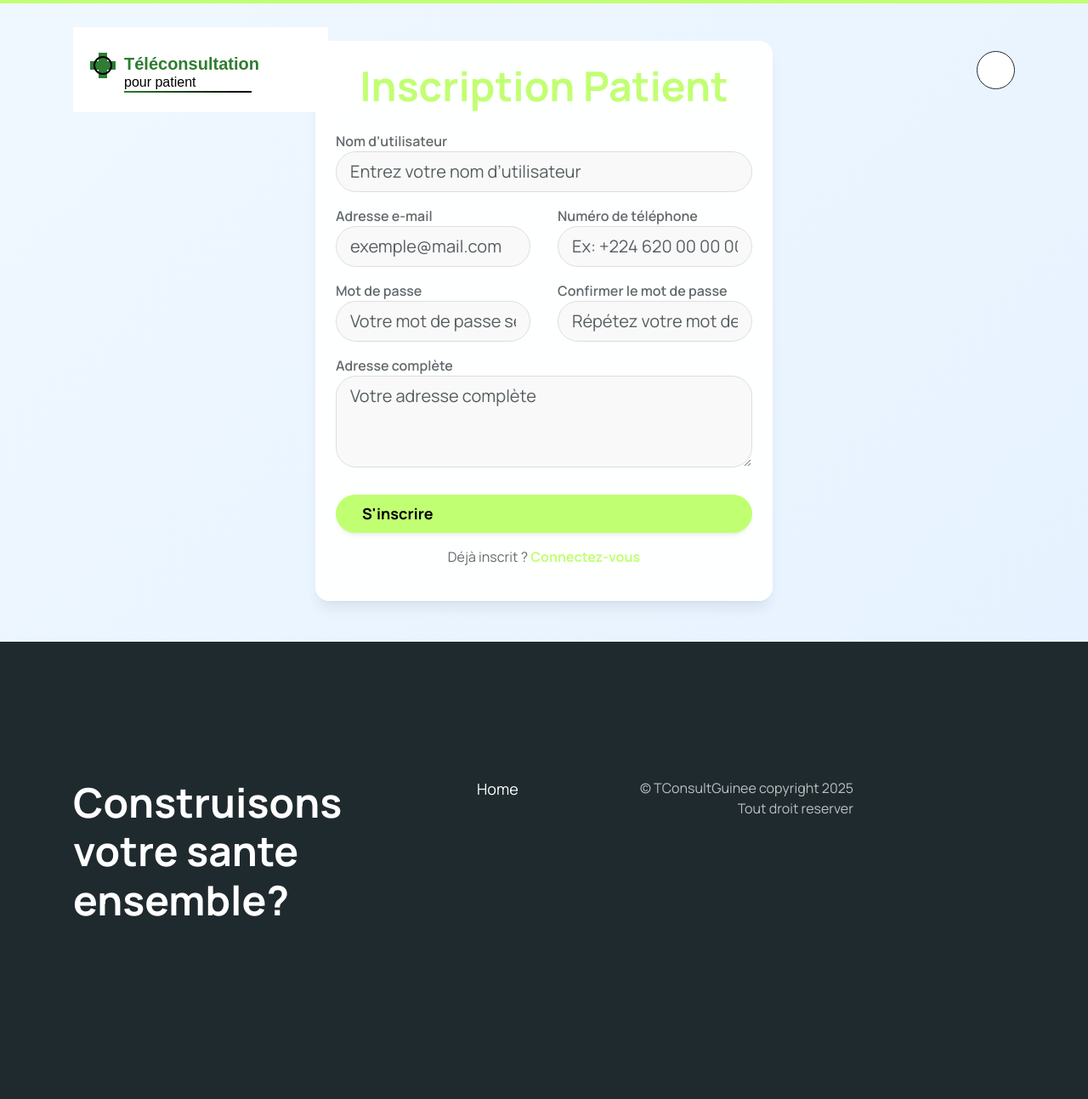
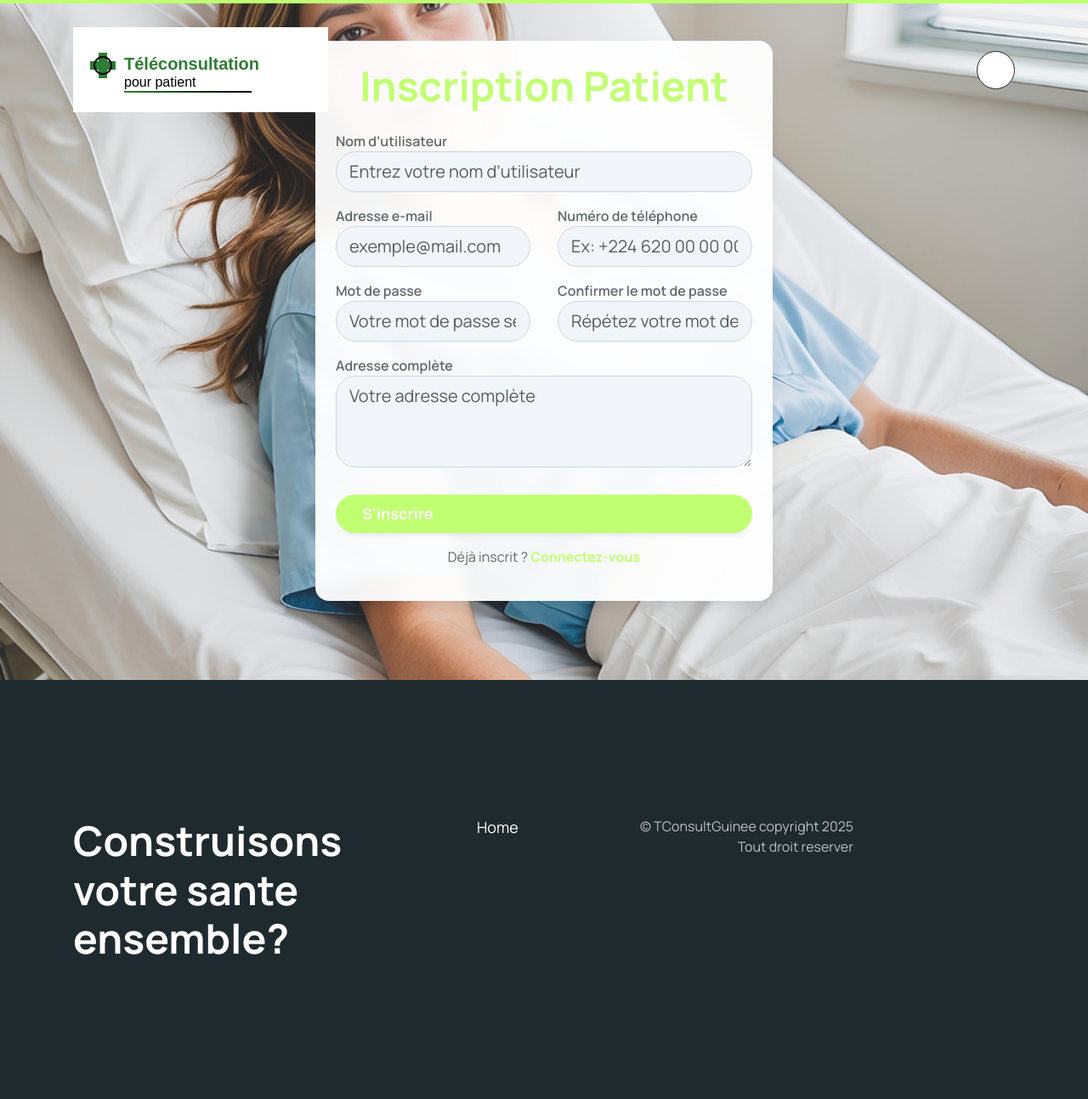
Before and after one commit to sekKerfBang/teleconsultation, a Django app: page /accounts/register/patient/ in a window 1280 px wide. Shown: the whole page at 85% size. Before the commit the page ends 1078 px from the top, so only its background shows below. Run offline with Django 4.2, Linux system fonts and the light colour scheme; some libraries are stand-ins or nearby versions.

Commit message:
changement Image de page et actualisation

```diff
--- a/templates/idea/password_reset.html
+++ b/templates/idea/password_reset.html
@@ -6,9 +6,8 @@
 {% block content %}
 <section class="banner-section position-relative d-flex align-items-center min-vh-100" style="background: linear-gradient(135deg, #0f172a, #1e293b);">
     <!-- Fond vidéo -->
-    <video class="position-absolute top-0 start-0 w-100 h-100 object-fit-cover" autoplay muted loop playsinline style="z-index:0;">
-        <source src="{% static './assets/images/backgrounds/banner-video.mp4' %}" type="video/mp4" />
-    </video>
+    <img class="position-absolute top-0 start-0 w-100 h-100 object-fit-cover" src="{% static './assets/images/backgrounds/medoc2.jpg' %}" />
+
 
     <div class="container position-relative z-1">
         <div class="row justify-content-center">
--- a/templates/idea/password_reset_complete.html
+++ b/templates/idea/password_reset_complete.html
@@ -2,9 +2,8 @@
 {% load static %}
 {% block content %}
     <section class="banner-section position-relative d-flex align-items-center min-vh-100">
-        <video class="position-absolute top-0 start-0 w-100 h-100 object-fit-cover" autoplay muted loop playsinline>
-            <source src="{% static './assets/images/backgrounds/banner-video.mp4' %}" type="video/mp4" />
-        </video>
+        <img class="position-absolute top-0 start-0 w-100 h-100 object-fit-cover" src="{% static './assets/images/backgrounds/medoc2.jpg' %}" />
+
         <div class="container">
             <div class="d-flex flex-column gap-4 pb-8 position-relative z-1">
                 <h2 class="text-2xl font-bold text-white mb-4">Votre mot de passe a été changé avec succès.</h2>
--- a/templates/idea/password_reset_confirm.html
+++ b/templates/idea/password_reset_confirm.html
@@ -3,9 +3,8 @@
 {% block title %}Nouveau mot de passe - TConsultGuinee{% endblock %}
 {% block content %}
     <section class="banner-section position-relative d-flex align-items-center min-vh-100">
-        <video class="position-absolute top-0 start-0 w-100 h-100 object-fit-cover" autoplay muted loop playsinline>
-            <source src="{% static './assets/images/backgrounds/banner-video.mp4' %}" type="video/mp4" />
-        </video>
+        <img class="position-absolute top-0 start-0 w-100 h-100 object-fit-cover" src="{% static './assets/images/backgrounds/medoc2.jpg' %}" />
+
         <div class="container">
             <div class="d-flex flex-column gap-4 pb-8 position-relative z-1">
                 <h2 class="text-2xl font-bold text-white mb-4">Définir un nouveau mot de passe</h2>
--- a/templates/idea/password_reset_done.html
+++ b/templates/idea/password_reset_done.html
@@ -3,9 +3,8 @@
 {% block title %}Réinitialisation envoyée - TConsultGuinee{% endblock %}
 {% block content %}
     <section class="banner-section position-relative d-flex align-items-center min-vh-100">
-        <video class="position-absolute top-0 start-0 w-100 h-100 object-fit-cover" autoplay muted loop playsinline>
-            <source src="{% static './assets/images/backgrounds/banner-video.mp4' %}" type="video/mp4" />
-        </video>
+        <img class="position-absolute top-0 start-0 w-100 h-100 object-fit-cover" src="{% static './assets/images/backgrounds/medoc2.jpg' %}" />
+
         <div class="container">
             <div class="d-flex flex-column gap-4 pb-8 position-relative z-1">
                 <h2 class="text-2xl font-bold text-white mb-4">Vérifiez votre email</h2>
--- a/templates/idea/register_patient.html
+++ b/templates/idea/register_patient.html
@@ -1,8 +1,104 @@
 {% extends './base.html' %}
+{% load static %}
 {% block title %}Inscription Patient{% endblock %}
 
 {% block content %}
-<section class="py-5" style="background: linear-gradient(135deg, #f0f8ff, #e6f2ff);">
+<section class="py-5 position-relative" style="min-height: 100vh;">
+    <!-- Image de fond -->
+    <div class="position-absolute top-0 start-0 w-100 h-100">
+        <img src="{% static 'assets/images/backgrounds/femme3.png' %}"
+             class="w-100 h-100 object-fit-cover"
+             style="object-position: center; opacity: 0.9;" />
+    </div>
+
+    <!-- Contenu principal -->
+    <div class="container position-relative" style="z-index: 2;">
+        <div class="row justify-content-center">
+            <div class="col-lg-6 col-md-8">
+                <div class="card shadow-lg border-0 rounded-4 p-4"
+                     style="background-color: rgba(255, 255, 255, 0.95); backdrop-filter: blur(8px);">
+
+                    <h2 class="text-center mb-4 fw-bold text-primary">Inscription Patient</h2>
+
+                    {% if messages %}
+                        {% for message in messages %}
+                            <div class="alert alert-danger" role="alert">{{ message }}</div>
+                        {% endfor %}
+                    {% endif %}
+
+                    <form method="POST" class="d-flex flex-column gap-3">
+                        {% csrf_token %}
+
+                        <!-- Nom d'utilisateur -->
+                        <div class="form-group">
+                            <label for="{{ form.username.id_for_label }}" class="fw-semibold">{{ form.username.label }}</label>
+                            {{ form.username }}
+                            <div class="text-danger">{{ form.username.errors }}</div>
+                        </div>
+
+                        <!-- Email & Téléphone -->
+                        <div class="row">
+                            <div class="col-md-6">
+                                <label for="{{ form.email.id_for_label }}" class="fw-semibold">{{ form.email.label }}</label>
+                                {{ form.email }}
+                                <div class="text-danger">{{ form.email.errors }}</div>
+                            </div>
+                            <div class="col-md-6">
+                                <label for="{{ form.phone_number.id_for_label }}" class="fw-semibold">{{ form.phone_number.label }}</label>
+                                {{ form.phone_number }}
+                                <div class="text-danger">{{ form.phone_number.errors }}</div>
+                            </div>
+                        </div>
+
+                        <!-- Mots de passe -->
+                        <div class="row">
+                            <div class="col-md-6">
+                                <label for="{{ form.password1.id_for_label }}" class="fw-semibold">{{ form.password1.label }}</label>
+                                {{ form.password1 }}
+                                <div class="text-danger">{{ form.password1.errors }}</div>
+                            </div>
+                            <div class="col-md-6">
+                                <label for="{{ form.password2.id_for_label }}" class="fw-semibold">{{ form.password2.label }}</label>
+                                {{ form.password2 }}
+                                <div class="text-danger">{{ form.password2.errors }}</div>
+                            </div>
+                        </div>
+
+                        <!-- Adresse -->
+                        <div class="form-group">
+                            <label for="{{ form.address.id_for_label }}" class="fw-semibold">{{ form.address.label }}</label>
+                            {{ form.address }}
+                            <div class="text-danger">{{ form.address.errors }}</div>
+                        </div>
+
+                        <!-- Bouton -->
+                        <button type="submit" class="btn btn-primary w-100 py-2 rounded-pill shadow-sm mt-3 text-white">
+                            S'inscrire
+                        </button>
+                    </form>
+
+                    <div class="text-center mt-3">
+                        <p>Déjà inscrit ?
+                            <a href="{% url 'utilisateur:login' %}" class="text-primary fw-bold">Connectez-vous</a>
+                        </p>
+                    </div>
+                </div>
+            </div>
+        </div>
+    </div>
+</section>
+{% endblock %}
+
+{% comment %} {% extends './base.html' %}
+{%load static %}
+{% block title %}Inscription Patient{% endblock %}
+
+{% block content %}
+<section class="py-5" >
+    <img class="position-absolute top-0 start-0 w-100 h-100 object-fit-cover"
+    src="{% static './assets/images/backgrounds/femme3.png' %}"
+    style="object-position: center; opacity: 0.4;"/>
+
     <div class="container">
         <div class="row justify-content-center">
             <div class="col-lg-6 col-md-8">
@@ -42,17 +138,7 @@
 
                         </div>
                                                </div> <!-- Prénom et Nom sur la même ligne -->
-                        {% comment %} <div class="row">
-                            <div class="col-md-6">
-                                <label for="{{ form.first_name.id_for_label }}" class="fw-semibold">{{ form.first_name.label }}</label>
-                                {{ form.first_name }}
-                            </div>
-                            <div class="col-md-6">
-                                <label for="{{ form.last_name.id_for_label }}" class="fw-semibold">{{ form.last_name.label }}</label>
-                                {{ form.last_name }}
-                            </div>
-                        </div> {% endcomment %}
-                        <!-- Passwords sur la même ligne -->
+
                         <div class="row">
                             <div class="col-md-6">
                                 <label for="{{ form.password1.id_for_label }}" class="fw-semibold">{{ form.password1.label }}</label>
@@ -75,7 +161,7 @@
                         </div>
 
 
-                        <button type="submit" class="btn btn-primary w-100 py-2 rounded-pill shadow-sm mt-3">
+                        <button type="submit" class="btn btn-primary w-100 py-2 rounded-pill shadow-sm mt-3 text-white">
                             S'inscrire
                         </button>
                     </form>
@@ -90,4 +176,4 @@
         </div>
     </div>
 </section>
-{% endblock %}
+{% endblock %} {% endcomment %}
--- a/utilisateur/forms.py
+++ b/utilisateur/forms.py
@@ -18,14 +18,16 @@ class CustomAuthenticationForm(AuthenticationForm):
         max_length=254,
         widget=forms.TextInput(attrs={
             'class': 'form-control',
-            'placeholder': "Entrez votre nom d'utilisateur"
+            'placeholder': "Entrez votre nom d'utilisateur",
+            'style': 'background-color: #f1f5f9; border: 1px solid #cbd5e1; border-radius: 15px; padding-left:10px;'
         })
     )
     password = forms.CharField(
         label="Mot de passe",
         widget=forms.PasswordInput(attrs={
             'class': 'form-control',
-            'placeholder': 'Entrez votre mot de passe'
+            'placeholder': 'Entrez votre mot de passe',
+            'style': 'background-color: #f1f5f9; border: 1px solid #cbd5e1; border-radius: 15px;padding-left:10px;'
         })
     )
 
@@ -94,13 +96,17 @@ class PatientRegistrationForm(UserCreationForm):
                     'class': 'form-control form-control-lg rounded-3',
                     'placeholder': placeholders.get(name, ''),
                     'rows': 3,
-                    'style': 'background-color: #f9f9f9; border: 1px solid #ddd;'
+                    # 'style': 'background-color: #f9f9f9; border: 1px solid #ddd;'
+                    'style': 'background-color: #f1f5f9; border: 1px solid #cbd5e1; border-radius: 15px; padding-left:15px;'
+
                 })
             else:
                 field.widget.attrs.update({
                     'class': 'form-control form-control-lg rounded-3',
                     'placeholder': placeholders.get(name, ''),
-                    'style': 'background-color: #f9f9f9; border: 1px solid #ddd;'
+                    # 'style': 'background-color: #f9f9f9; border: 1px solid #ddd;'
+            'style': 'background-color: #f1f5f9; border: 1px solid #cbd5e1; border-radius: 15px; padding-left:15px;'
+
                 })
 
 
@@ -137,7 +143,9 @@ class DoctorRegistrationForm(UserCreationForm):
             field.widget.attrs.update({
                 'class': 'form-control form-control-lg rounded-3',
                 'placeholder': placeholders.get(field_name, ''),
-                'style': 'background-color: #f9f9f9; border: 1px solid #ddd;'
+                # 'style': 'background-color: #f9f9f9; border: 1px solid #ddd;'
+            'style': 'background-color: #f1f5f9; border: 1px solid #cbd5e1; border-radius: 15px; padding-left:15px;'
+
             })
 
 # Formulaire pour les consultations
```
Also changed, not shown: templates/idea/consultation_form.html (+19 -41 lines), templates/idea/login.html (+4 -4 lines), templates/idea/register_doctor.html (+47 -62 lines), static/assets/images/backgrounds/femme3.png (added), static/assets/images/backgrounds/medecin1.jpg (added), static/assets/images/backgrounds/medecin2.jpg (added).
